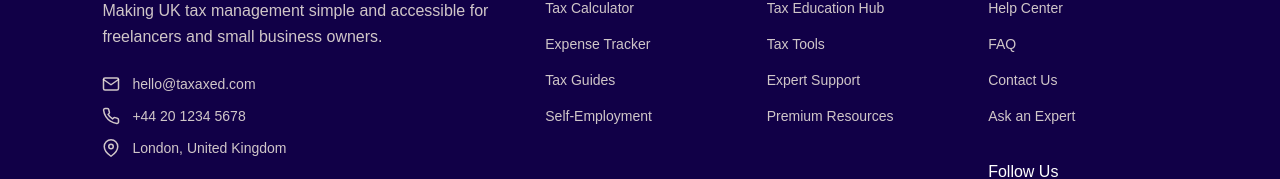
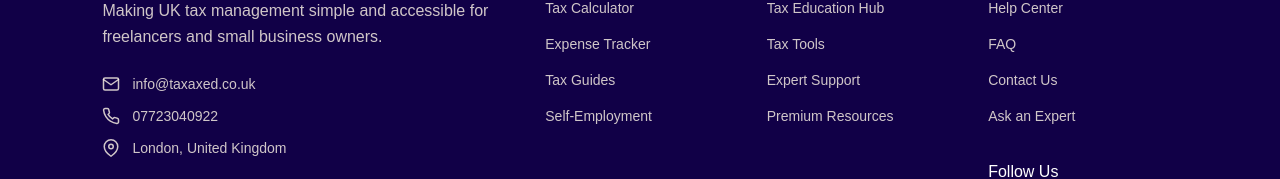
Before and after one commit to Olawoyin1/Taxaxed, a React (Vite) app: page / in a window 1280 px wide. Shown: the part 4219-4398 px from the top of the page. Built offline with nearby package versions, Linux system fonts and the light colour scheme; a web font is replaced by a local one.

Commit message:
footer contact details changed

```diff
--- a/src/components/Footer.tsx
+++ b/src/components/Footer.tsx
@@ -51,11 +51,11 @@ const Footer = () => {
             <div className="space-y-3">
               <div className="flex items-center gap-3 text-[#FFF7E8]/80">
                 <FiMail className="text-lg" />
-                <span className="text-sm">hello@taxaxed.com</span>
+                <span className="text-sm">info@taxaxed.co.uk</span>
               </div>
               <div className="flex items-center gap-3 text-[#FFF7E8]/80">
                 <FiPhone className="text-lg" />
-                <span className="text-sm">+44 20 1234 5678</span>
+                <span className="text-sm">07723040922</span>
               </div>
               <div className="flex items-center gap-3 text-[#FFF7E8]/80">
                 <FiMapPin className="text-lg" />
```
